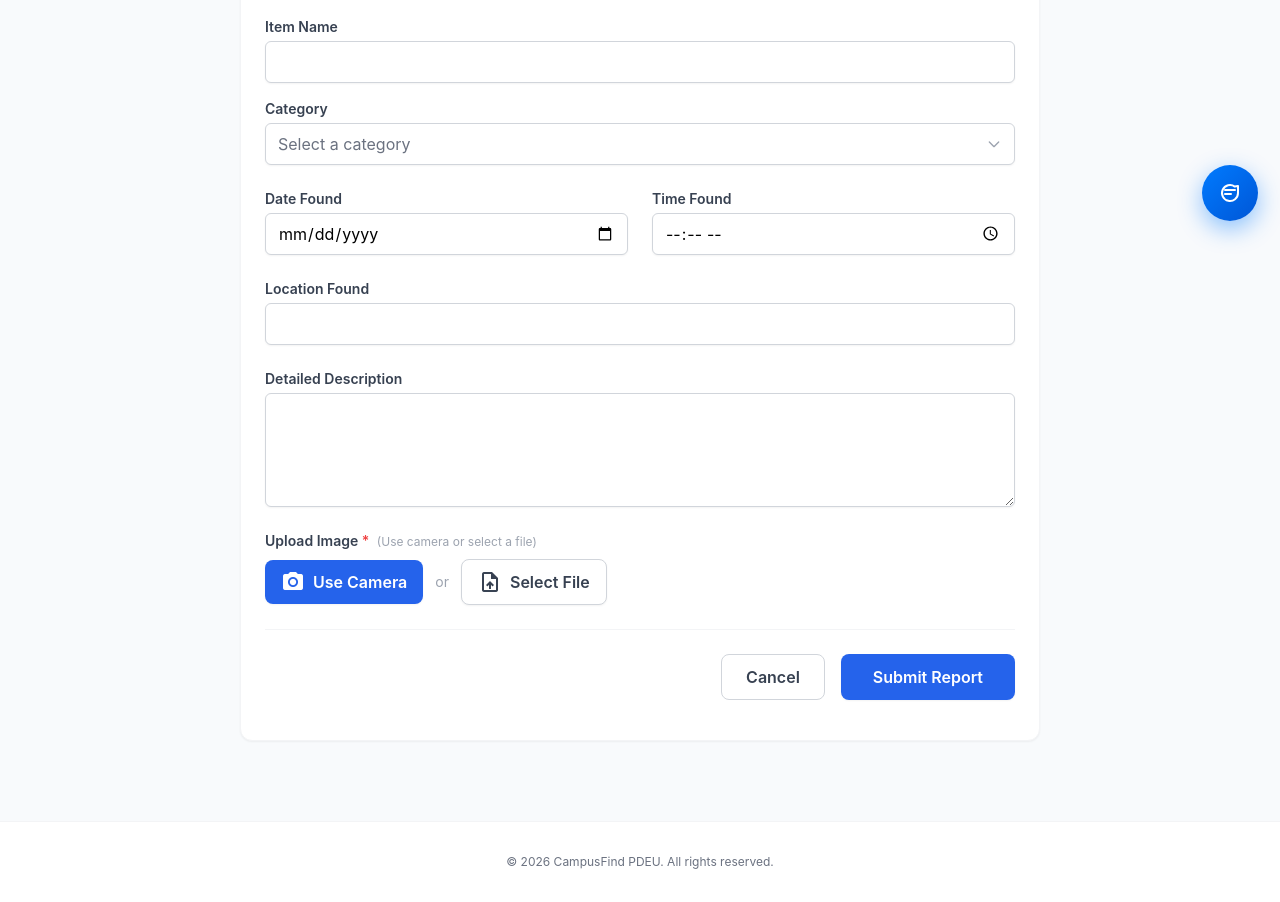
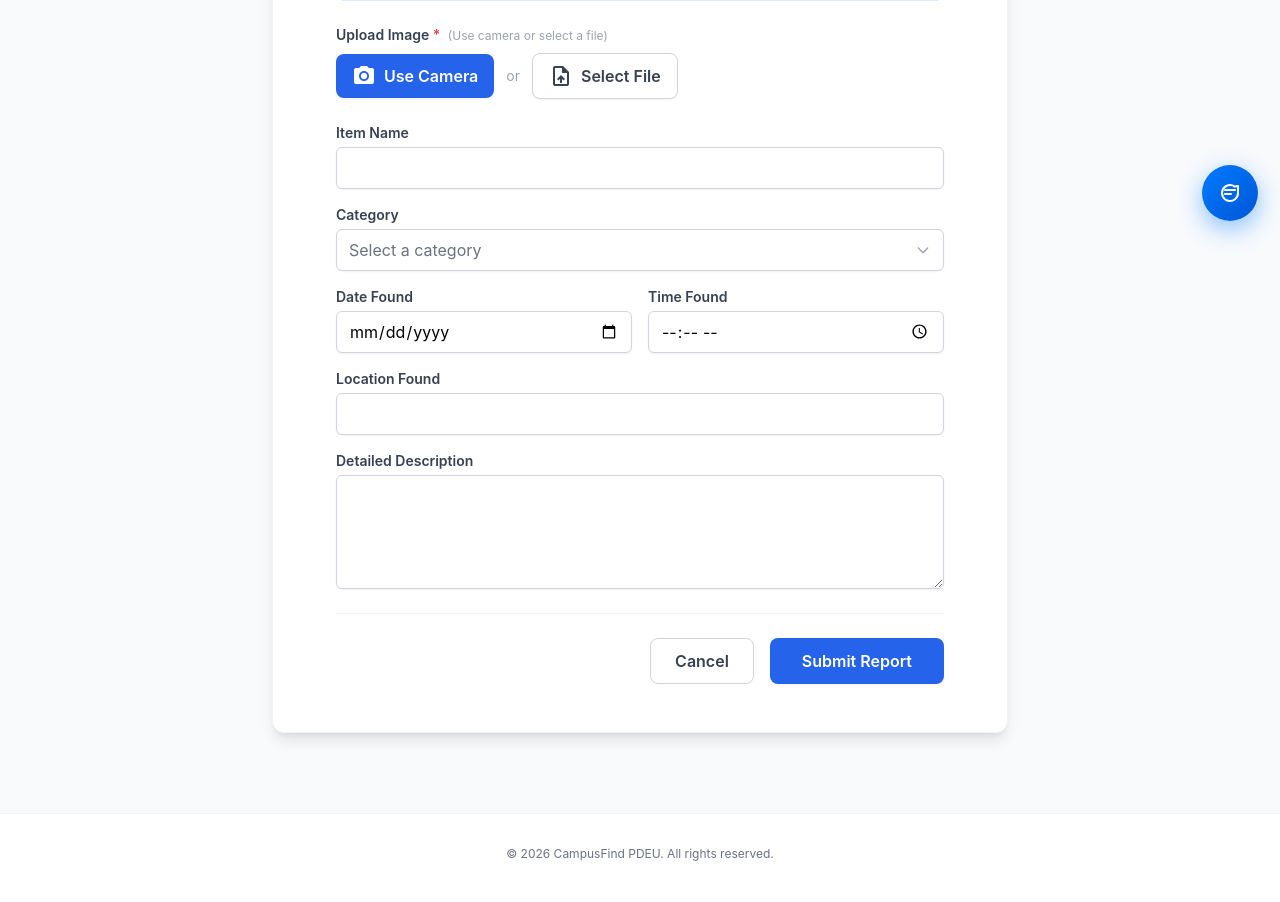
Before and after one commit to lucifer-27/Lost-and-found, a Flask app: page /report-found in a window 1280 px wide. Shown: the part 557-1459 px from the top of the page. After the commit the page ends 1418 px from the top, so only its background shows below. Run offline with Flask 3, Linux system fonts and the light colour scheme; the visitor is signed in with stand-in values (Sample User, id 1); parts of the project's set-up code (start-up, migrations or seed data) failed here and were passed over; some libraries are stand-ins or nearby versions.

Commit message:
modified fosition of upload image on report found page

```diff
--- a/app.py
+++ b/app.py
@@ -253,6 +253,16 @@ def _consume_temp_upload(upload_id):
         upload.get("image_content_type"),
         upload.get("image_filename"),
     )
+
+
+def _parse_submitted_date(date_value):
+    if not date_value:
+        return None
+
+    try:
+        return datetime.strptime(date_value, "%Y-%m-%d").date()
+    except ValueError:
+        return None
 
 
 def _build_claim_status_badge(status):
@@ -1295,6 +1305,9 @@ def report_lost():
     if "user" not in session:
         return redirect(url_for("login"))
 
+    today = datetime.now().date()
+    today_str = today.isoformat()
+
     if request.method == "POST":
 
         name = request.form.get("item_name")
@@ -1304,6 +1317,23 @@ def report_lost():
         description = request.form.get("description","")
         image = request.files.get("image")
         image_fields = _build_item_image_fields()
+        selected_date = _parse_submitted_date(date)
+
+        if not selected_date:
+            return render_template(
+                "report_lost.html",
+                categories=categories,
+                today=today_str,
+                error="Please select a valid lost date.",
+            )
+
+        if selected_date > today:
+            return render_template(
+                "report_lost.html",
+                categories=categories,
+                today=today_str,
+                error="Lost date cannot be in the future.",
+            )
 
         if image and image.filename:
             image_bytes = image.read()
@@ -1345,7 +1375,7 @@ def report_lost():
             session["report_success"] = True
             return redirect(url_for("student"))
 
-    return render_template("report_lost.html", categories=categories)
+    return render_template("report_lost.html", categories=categories, today=today_str)
 
 # ---------------- REPORT FOUND ITEM ----------------
 @app.route("/report-found", methods=["GET","POST"])
@@ -1353,6 +1383,9 @@ def report_found():
 
     if "user" not in session:
         return redirect(url_for("login"))
+
+    today = datetime.now().date()
+    today_str = today.isoformat()
 
     if request.method == "POST":
 
@@ -1362,6 +1395,25 @@ def report_found():
         time_found = request.form.get("time_found")
         location = request.form.get("location")
         description = request.form.get("description")
+        selected_date = _parse_submitted_date(date)
+
+        if not selected_date:
+            return render_template(
+                "report_found.html",
+                uploaded_image=(request.form.get("uploaded_image") or session.get("uploaded_image_id") or "").strip() or None,
+                categories=categories,
+                today=today_str,
+                error="Please select a valid found date.",
+            )
+
+        if selected_date > today:
+            return render_template(
+                "report_found.html",
+                uploaded_image=(request.form.get("uploaded_image") or session.get("uploaded_image_id") or "").strip() or None,
+                categories=categories,
+                today=today_str,
+                error="Found date cannot be in the future.",
+            )
 
         type_ = "found"
 
@@ -1416,7 +1468,7 @@ def report_found():
     if not show_uploaded_image_preview and session.get("uploaded_image_id"):
         _clear_uploaded_image_session()
 
-    return render_template("report_found.html", uploaded_image=uploaded_image, categories=categories)
+    return render_template("report_found.html", uploaded_image=uploaded_image, categories=categories, today=today_str)
 
 # ---------------- ITEMS ----------------
 @app.route("/items")
--- a/templates/report_found.html
+++ b/templates/report_found.html
@@ -45,10 +45,6 @@
 
         .material-icons {
             vertical-align: middle;
-        }
-
-        .form-container {
-            max-width: 800px;
         }
 
         /* Custom animated dropdown */
@@ -107,8 +103,8 @@
         </div>
     </nav>
 
-    <main class="max-w-7xl mx-auto px-4 sm:px-6 lg:px-8 py-8">
-        <div class="form-container mx-auto bg-white rounded-card shadow-sm border border-gray-100 overflow-hidden">
+    <main class="max-w-3xl mx-auto px-4 py-8 w-full">
+        <div class="mx-auto bg-white shadow-lg rounded-xl w-full overflow-hidden border border-gray-100">
             <div class="p-6 border-b border-gray-100 bg-gray-50 flex items-center">
                 <div>
                     <a href="/staff"
@@ -125,8 +121,14 @@
                 </div>
             </div>
 
-            <form action="/report-found" method="POST" enctype="multipart/form-data" class="p-6 space-y-6"
+            <form action="/report-found" method="POST" enctype="multipart/form-data" class="p-6 md:p-8 space-y-6 max-w-2xl mx-auto"
                 id="report-found-form">
+
+                {% if error %}
+                <div class="rounded-md border border-red-200 bg-red-50 px-4 py-3 text-sm text-red-700">
+                    {{ error }}
+                </div>
+                {% endif %}
 
                 {% if uploaded_image %}
                 <div class="p-4 bg-blue-50 rounded-lg border border-blue-100">
@@ -156,79 +158,7 @@
                 </div>
                 {% endif %}
 
-                <div class="grid grid-cols-1 md:grid-cols-2 gap-6">
-
-                    <div class="space-y-4 md:col-span-2">
-                        <div>
-                            <label class="block text-sm font-semibold text-gray-700 mb-1">Item Name</label>
-                            <input
-                                class="w-full rounded-md border-gray-300 shadow-sm focus:border-blue-500 focus:ring-blue-500"
-                                name="item_name" required type="text" />
-                        </div>
-
-                        <div>
-                            <label class="block text-sm font-semibold text-gray-700 mb-1">Category</label>
-                            <!-- Hidden input that actually submits the value -->
-                            <input type="hidden" name="category" id="category-input" required />
-
-                            <!-- Custom dropdown trigger -->
-                            <div class="relative" id="category-dropdown">
-                                <button type="button" id="category-btn" onclick="toggleDropdown()"
-                                    class="w-full flex items-center justify-between rounded-md border border-gray-300 shadow-sm bg-white py-2 px-3 text-left text-gray-500 focus:outline-none focus:border-blue-500 focus:ring-2 focus:ring-blue-500 transition-colors">
-                                    <span id="category-label">Select a category</span>
-                                    <svg class="dropdown-chevron w-4 h-4 text-gray-400" id="chevron"
-                                        xmlns="http://www.w3.org/2000/svg" fill="none" viewBox="0 0 24 24"
-                                        stroke="currentColor">
-                                        <path stroke-linecap="round" stroke-linejoin="round" stroke-width="2"
-                                            d="M19 9l-7 7-7-7" />
-                                    </svg>
-                                </button>
-
-                                <!-- Animated options panel -->
-                                <div id="category-options"
-                                    class="custom-dropdown-options absolute z-20 w-full mt-1 bg-white border border-gray-200 rounded-md shadow-lg">
-                                    <ul class="py-1">
-                                        {% for cat in categories %}
-                                        <li class="dropdown-option cursor-pointer px-4 py-2.5 text-sm text-gray-700 transition-colors"
-                                            onclick="selectOption('{{ cat }}', '{{ cat }}', this)">
-                                            {{ cat }}
-                                        </li>
-                                        {% endfor %}
-                                    </ul>
-                                </div>
-                            </div>
-                        </div>
-                    </div>
-
-                    <div>
-                        <label class="block text-sm font-semibold text-gray-700 mb-1">Date Found</label>
-                        <input
-                            class="w-full rounded-md border-gray-300 shadow-sm focus:border-blue-500 focus:ring-blue-500"
-                            name="date_found" required type="date" />
-                    </div>
-
-                    <div>
-                        <label class="block text-sm font-semibold text-gray-700 mb-1">Time Found</label>
-                        <input
-                            class="w-full rounded-md border-gray-300 shadow-sm focus:border-blue-500 focus:ring-blue-500"
-                            name="time_found" required type="time" />
-                    </div>
-
-                    <div class="md:col-span-2">
-                        <label class="block text-sm font-semibold text-gray-700 mb-1">Location Found</label>
-                        <input
-                            class="w-full rounded-md border-gray-300 shadow-sm focus:border-blue-500 focus:ring-blue-500"
-                            name="location" required type="text" />
-                    </div>
-
-                    <div class="md:col-span-2">
-                        <label class="block text-sm font-semibold text-gray-700 mb-1">Detailed Description</label>
-                        <textarea
-                            class="w-full rounded-md border-gray-300 shadow-sm focus:border-blue-500 focus:ring-blue-500"
-                            name="description" required rows="4"></textarea>
-                    </div>
-
-                    <div class="md:col-span-2">
+                <div class="space-y-2">
                         <label class="block text-sm font-semibold text-gray-700 mb-2">
                             Upload Image <span class="text-red-500">*</span>
                             <span class="text-gray-400 font-normal text-xs ml-1">(Use camera or select a file)</span>
@@ -279,6 +209,78 @@
                             <span class="material-icons text-sm">error_outline</span>
                             Please use the camera or select an image file before submitting.
                         </div>
+                    </div>
+
+                <div class="grid grid-cols-1 md:grid-cols-2 gap-4">
+
+                    <div class="space-y-4 md:col-span-2">
+                        <div>
+                            <label class="block text-sm font-semibold text-gray-700 mb-1">Item Name</label>
+                            <input
+                                class="w-full rounded-md border-gray-300 shadow-sm focus:border-blue-500 focus:ring-blue-500 py-2 px-3"
+                                name="item_name" required type="text" />
+                        </div>
+
+                        <div>
+                            <label class="block text-sm font-semibold text-gray-700 mb-1">Category</label>
+                            <!-- Hidden input that actually submits the value -->
+                            <input type="hidden" name="category" id="category-input" required />
+
+                            <!-- Custom dropdown trigger -->
+                            <div class="relative" id="category-dropdown">
+                                <button type="button" id="category-btn" onclick="toggleDropdown()"
+                                    class="w-full flex items-center justify-between rounded-md border border-gray-300 shadow-sm bg-white py-2 px-3 text-left text-gray-500 focus:outline-none focus:border-blue-500 focus:ring-2 focus:ring-blue-500 transition-colors">
+                                    <span id="category-label">Select a category</span>
+                                    <svg class="dropdown-chevron w-4 h-4 text-gray-400" id="chevron"
+                                        xmlns="http://www.w3.org/2000/svg" fill="none" viewBox="0 0 24 24"
+                                        stroke="currentColor">
+                                        <path stroke-linecap="round" stroke-linejoin="round" stroke-width="2"
+                                            d="M19 9l-7 7-7-7" />
+                                    </svg>
+                                </button>
+
+                                <!-- Animated options panel -->
+                                <div id="category-options"
+                                    class="custom-dropdown-options absolute z-20 w-full mt-1 bg-white border border-gray-200 rounded-md shadow-lg">
+                                    <ul class="py-1">
+                                        {% for cat in categories %}
+                                        <li class="dropdown-option cursor-pointer px-4 py-2.5 text-sm text-gray-700 transition-colors"
+                                            onclick="selectOption('{{ cat }}', '{{ cat }}', this)">
+                                            {{ cat }}
+                                        </li>
+                                        {% endfor %}
+                                    </ul>
+                                </div>
+                            </div>
+                        </div>
+                    </div>
+
+                    <div>
+                        <label class="block text-sm font-semibold text-gray-700 mb-1">Date Found</label>
+                        <input
+                            class="w-full rounded-md border-gray-300 shadow-sm focus:border-blue-500 focus:ring-blue-500 py-2 px-3"
+                            max="{{ today }}" name="date_found" required type="date" />
+                    </div>
+
+                    <div>
+                        <label class="block text-sm font-semibold text-gray-700 mb-1">Time Found</label>
+                        <input
+                            class="w-full rounded-md border-gray-300 shadow-sm focus:border-blue-500 focus:ring-blue-500 py-2 px-3"
+                            name="time_found" required type="time" />
+                    </div>
+
+                    <div class="md:col-span-2">
+                        <label class="block text-sm font-semibold text-gray-700 mb-1">Location Found</label>
+                        <input
+                            class="w-full rounded-md border-gray-300 shadow-sm focus:border-blue-500 focus:ring-blue-500 py-2 px-3"
+                            name="location" required type="text" />
+                    </div>
+
+                    <div class="md:col-span-2">
+                        <label class="block text-sm font-semibold text-gray-700 mb-1">Detailed Description</label>
+                        <textarea
+                            class="w-full rounded-md border-gray-300 shadow-sm focus:border-blue-500 focus:ring-blue-500 py-2 px-3"
+                            name="description" required rows="4"></textarea>
                     </div>
 
                 </div>
```
Also changed, not shown: templates/report_lost.html (+7 -1 lines).
